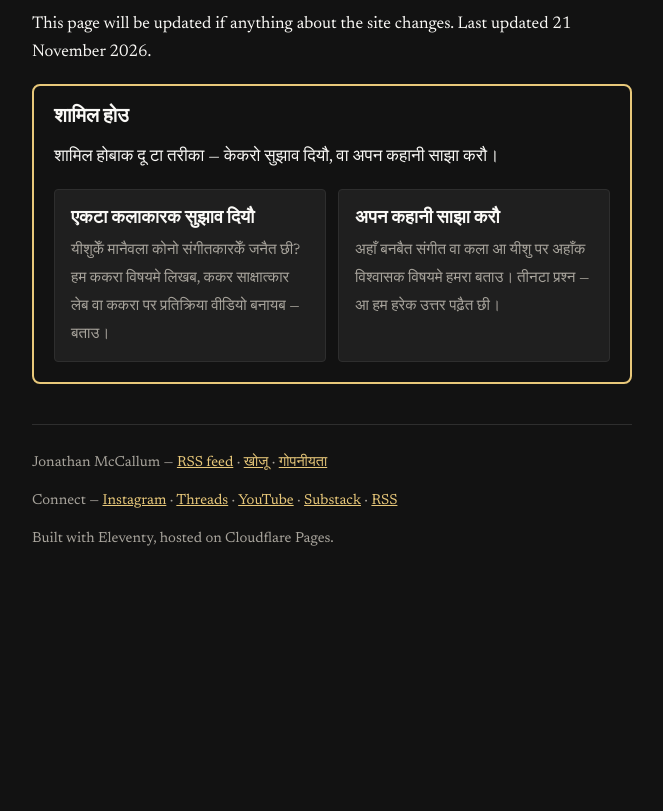
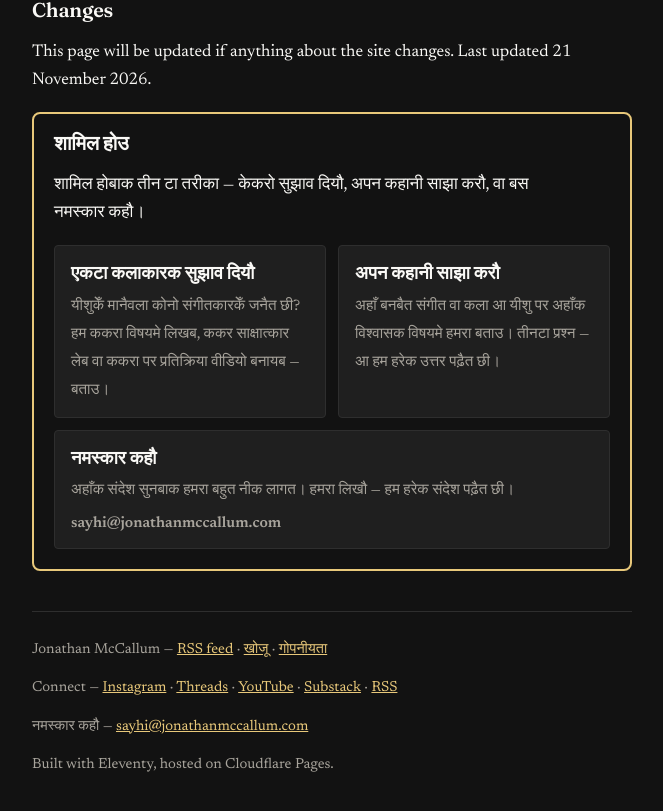
Before and after one commit to streamjonathan/jonathanmccallum-mai, an Eleventy site: page content/pages/privacy.md in a window 1280 px wide. Shown: the part 1805-2616 px from the top of the page, without its empty margins (308-971 px from the left). Before the commit the page ends 2419 px from the top, so only its background shows below. Built offline with nearby package versions, Linux system fonts and the light colour scheme; Eleventy itself is replaced by a stand-in of ours; files that its build step writes are made by us from their sources.

Commit message:
Add public contact email (sayhi) as a runtime-built mailto, hidden from scrapers [mai]

```diff
--- a/_includes/get-involved.njk
+++ b/_includes/get-involved.njk
@@ -1,6 +1,6 @@
 <section class="get-involved" aria-labelledby="get-involved-heading">
   <h2 id="get-involved-heading">शामिल होउ</h2>
-  <p>शामिल होबाक दू टा तरीका — केकरो सुझाव दियौ, वा अपन कहानी साझा करौ।</p>
+  <p>शामिल होबाक तीन टा तरीका — केकरो सुझाव दियौ, अपन कहानी साझा करौ, वा बस नमस्कार कहौ।</p>
   <div class="get-involved__cards">
     <a class="get-involved__card" href="https://jonathanmccallum.com/suggest-an-artist/">
       <strong>एकटा कलाकारक सुझाव दियौ</strong>
@@ -10,5 +10,10 @@
       <strong>अपन कहानी साझा करौ</strong>
       <span>अहाँ बनबैत संगीत वा कला आ यीशु पर अहाँक विश्वासक विषयमे हमरा बताउ। तीनटा प्रश्न — आ हम हरेक उत्तर पढ़ैत छी।</span>
     </a>
+    <a class="get-involved__card" href="#" data-contact-email>
+      <strong>नमस्कार कहौ</strong>
+      <span>अहाँक संदेश सुनबाक हमरा बहुत नीक लागत। हमरा लिखौ — हम हरेक संदेश पढ़ैत छी।</span>
+      <span class="get-involved__email" data-contact-email-text>ईमेल करौ</span>
+    </a>
   </div>
 </section>
--- a/_includes/layouts/base.njk
+++ b/_includes/layouts/base.njk
@@ -132,8 +132,8 @@
 </script>
 {% endif %}
 <link rel="alternate" type="application/rss+xml" title="{{ site.title }}" href="/feed/">
-<link rel="preload" href="/css/style.css?v=13" as="style">
-<link rel="stylesheet" href="/css/style.css?v=13">
+<link rel="preload" href="/css/style.css?v=14" as="style">
+<link rel="stylesheet" href="/css/style.css?v=14">
 </head>
 <body>
 <a class="skip-link" href="#main">सामग्री पर जाउ</a>
@@ -147,9 +147,11 @@
 <footer class="site-footer">
     <p>{{ site.title }} — <a href="/feed/">RSS feed</a> · <a href="/search/">खोजू</a> · <a href="/privacy/">गोपनीयता</a></p>
   <p>Connect — <a href="https://www.instagram.com/jonamccallum">Instagram</a> · <a href="https://www.threads.com/@jonamccallum">Threads</a> · <a href="https://www.youtube.com/@Jonathanmccallum1">YouTube</a> · <a href="https://jonamccallum.substack.com">Substack</a> · <a href="/feed/">RSS</a></p>
+  <p>नमस्कार कहौ — <a href="#" data-contact-email data-contact-email-text>ईमेल करौ</a></p>
   <p>Built with Eleventy, hosted on Cloudflare Pages.</p>
 </footer>
 <script src="/js/main.js?v=8" defer></script>
+<script src="/js/contact.js?v=1" defer></script>
 <script src="/js/comments.js?v=1" defer></script>
 </body>
 </html>
--- a/content/pages/privacy.md
+++ b/content/pages/privacy.md
@@ -8,7 +8,7 @@ original_url: https://jonathanmccallum.com/privacy/
 
 This site is run by Jonathan McCallum. It is a small personal site: writing, and a chat that answers from that writing. There are no accounts, no tracking, no advertising, and nothing for sale.
 
-If you need to ask about anything on this page, the way to reach Jonathan is a message on [Instagram](https://www.instagram.com/jonamccallum) or [Threads](https://www.threads.com/@jonamccallum).
+जँ अहाँकेँ एहि पन्ना पर किछु पूछबाक अछि, वा अपन व्यक्तिगत जानकारीक विषयमे, त Jonathan केँ <a href="#" data-contact-email data-contact-email-text>ईमेल करौ</a> पर लिखौ। अहाँ हुनका Instagram वा Threads पर सेहो संदेश भेजि सकैत छी।
 
 ## The chat: "Interact with Jonathan's writing"
 
@@ -20,7 +20,7 @@ When you type a question, it is sent to Cloudflare — the company that hosts th
 
 ## Leave a note
 
-Notes are anonymous. The site asks for no name, no email, and no social media handle — please don't put personal details in a note. A note is stored on Cloudflare until Jonathan has read it, then it is deleted. If you would like a reply, message him on social media instead.
+Notes are anonymous. The site asks for no name, no email, and no social media handle — please don't put personal details in a note. A note is stored on Cloudflare until Jonathan has read it, then it is deleted. जँ अहाँकेँ उत्तर चाही, त हुनका <a href="#" data-contact-email data-contact-email-text>ईमेल करौ</a> पर लिखौ वा सामाजिक माध्यम पर संदेश भेजौ।
 
 ## What is not collected
 
--- a/css/style.css
+++ b/css/style.css
@@ -281,6 +281,7 @@ button[type="submit"] {
 .get-involved__card:hover { border-color: var(--link); }
 .get-involved__card strong { display: block; font-family: "Fraunces", Georgia, "Iowan Old Style", "Times New Roman", serif; font-size: 1.15rem; margin-bottom: 0.25rem; }
 .get-involved__card span { color: var(--muted); font-size: 0.95rem; }
+.get-involved__email { display: block; margin-top: 0.35rem; font-weight: 600; color: var(--link); }
 
 .featured { margin-top: 1.5rem; }
 .featured-row { display: flex; gap: 1rem; overflow-x: auto; scroll-snap-type: x mandatory; list-style: none; padding: 0 0 0.5rem; margin: 1rem 0; }
--- /dev/null
+++ b/js/contact.js
@@ -0,0 +1,17 @@
+// Contact email, built at runtime so the address never appears in page
+// source as plain text. The local part and the domain are kept separate
+// and joined here; the page only carries data-contact-email markers.
+// Links get a mailto: address, and marked text gets the address itself.
+(function () {
+  var user = "sayhi";
+  var host = "jonathanmccallum.com";
+  var address = user + "@" + host;
+  var links = document.querySelectorAll("[data-contact-email]");
+  for (var i = 0; i < links.length; i++) {
+    links[i].setAttribute("href", "mailto:" + address);
+  }
+  var texts = document.querySelectorAll("[data-contact-email-text]");
+  for (var j = 0; j < texts.length; j++) {
+    texts[j].textContent = address;
+  }
+})();
```
